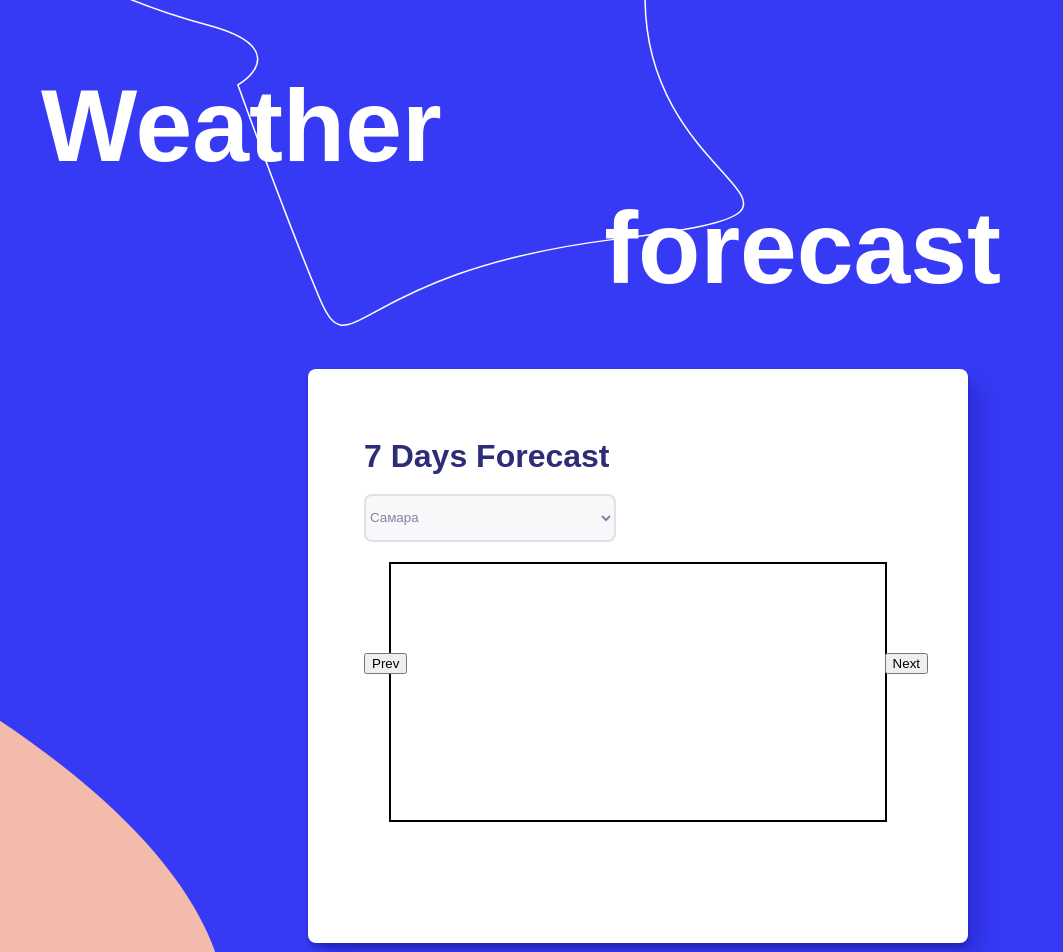
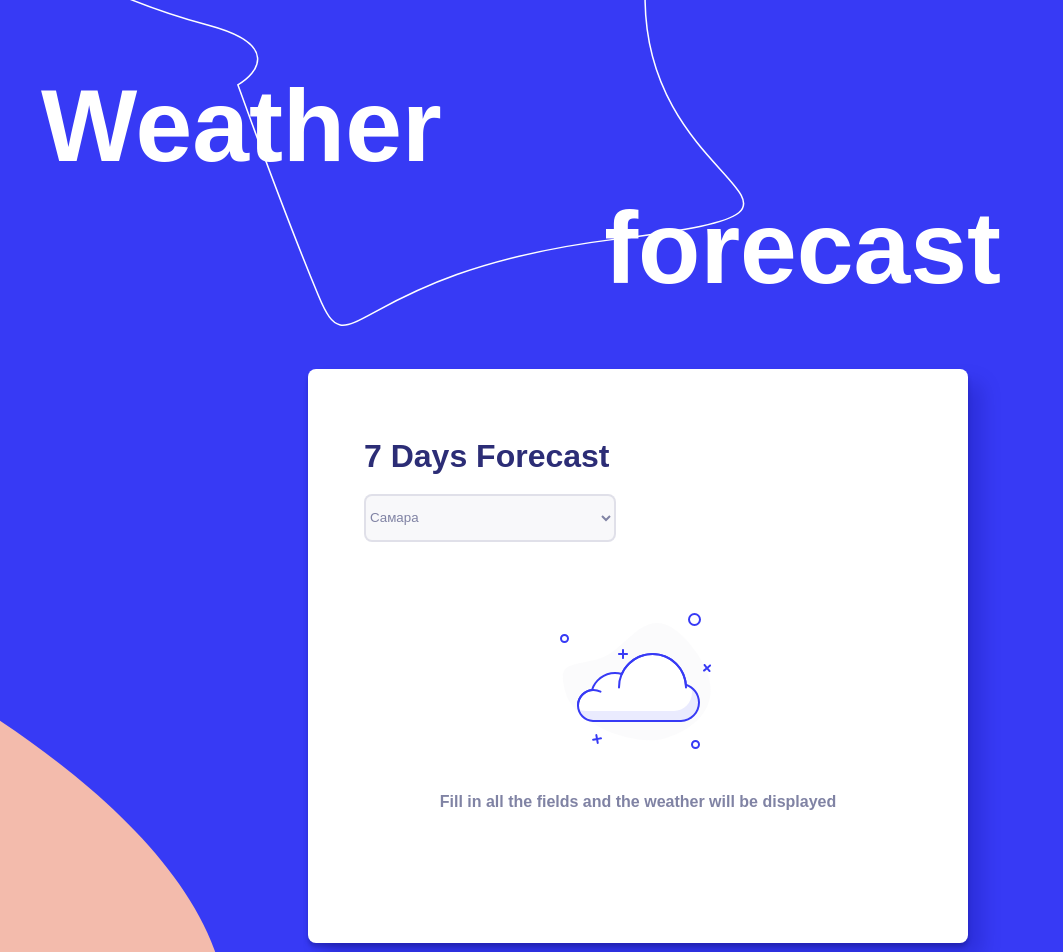
Before and after one commit to den10004/Weather, a React (Create React App) app: page / in a window 1280 px wide. Shown: the top 952 px of the page, without its empty margins (0-1063 px from the left). Built offline with nearby package versions, Linux system fonts and the light colour scheme.

Commit message:
рефакторинг кода

```diff
--- a/package.json
+++ b/package.json
@@ -1,17 +1,22 @@
 {
   "name": "weather",
   "version": "0.1.0",
+  "homepage": "https://github.com/den10004/Weather",
   "private": true,
   "dependencies": {
     "@testing-library/jest-dom": "^5.11.4",
     "@testing-library/react": "^11.1.0",
     "@testing-library/user-event": "^12.1.10",
+    "eslint": "^7.27.0",
+    "gh-pages": "^3.1.0",
     "react": "^17.0.2",
     "react-dom": "^17.0.2",
     "react-scripts": "4.0.3",
     "web-vitals": "^1.0.1"
   },
   "scripts": {
+    "predeploy": "npm run build",
+    "deploy": "gh-pages -b master -d build",
     "start": "react-scripts start",
     "build": "react-scripts build",
     "test": "react-scripts test",
--- a/src/components/Blocks.js
+++ b/src/components/Blocks.js
@@ -9,6 +9,8 @@ import SevenDaysForecast from './SevenDaysForecast'
 
 function Blocks() {
 
+
+  const KEY = '4ca8521531042afe2d4080affc6fb41e'
 
   const cities = {
     'Самара': [53.195873, 50.100193],
@@ -29,19 +31,11 @@ function Blocks() {
 
 
 
-  function xx(value) {
-    let time = new Date(value).getTime() / 1000;  //округление
-    console.log(time)
-  }
-
   const getWeatherAfter = async (lat, lon) => {
 
-    const KEY = '4ca8521531042afe2d4080affc6fb41e' // мой
-    //const KEY = '8ddb2ae4d480545c1441bb2374c9ff6d'
-    //const KEY = '82b797b6ebc625032318e16f1b42c016'
-    // e.preventDefault();
+
     let time = Math.trunc(new Date().getTime() / 1000);  //округление
-    //let time = new Date().getTime() / 1000;  //округление
+
 
     const api_url = await
       fetch(`https://api.openweathermap.org/data/2.5/onecall/timemachine?lat=${lat}&lon=${lon}&dt=${time}&units=metric&appid=${KEY}`)  //из прошлого
@@ -72,16 +66,9 @@ function Blocks() {
 
 
   let temp = Object.values(wea)
-  // let ima = Object.values(image)
   let datesToRender = Object.values(dates)
 
   const getWeather7days = async (lat, lon) => {
-
-    const KEY = '4ca8521531042afe2d4080affc6fb41e';  //мой
-
-    //const KEY = '8ddb2ae4d480545c1441bb2374c9ff6d';
-    // const KEY = '82b797b6ebc625032318e16f1b42c016'
-    //   const KEY = 'e486c33df43a0462ba98a38ea4850f06'
 
     const api_weather_url = await
       fetch(`https://api.openweathermap.org/data/2.5/onecall?lat=${lat}&lon=${lon}&exclude=current&units=metric&appid=${KEY}`)  //7 дней
@@ -112,7 +99,7 @@ function Blocks() {
     //let date = new Date(value)
     //console.log(date.getDate()+'.'+(date.getMonth()+1+'.' +date.getFullYear()));
     //console.log(value) //2021-05-16
-    xx(value)
+
 
 
     //getWeatherAfter(value2);
--- a/src/components/OneDayForecast.js
+++ b/src/components/OneDayForecast.js
@@ -1,4 +1,5 @@
 import '../styles/OneDayForecast/oneDayForecast.css'
+import CloudImage from './CloudImage'
 
 
 function OneDayForecast({ temp, datesToRender, icon }) {
@@ -6,12 +7,19 @@ function OneDayForecast({ temp, datesToRender, icon }) {
     let im = icon.icon
 
     return (
+        <>
+            {im ? (
                 <div className="OneDayForecast">
                     <div className="OneDayForecast__data">{datesToRender}</div>
                     <img className="OneDayForecast__image" src={`http://openweathermap.org/img/wn/${im}@2x.png`} alt='rain_image' />
                     <div></div>
                     <div className="OneDayForecast__temperature">+{temp} C</div>
                 </div>
+
+            ) : (<CloudImage />)
+
+        }
+       </>
     );
 }
 
--- a/src/components/SevenDaysForecast.js
+++ b/src/components/SevenDaysForecast.js
@@ -1,13 +1,13 @@
 import '../styles/SevenDaysForecast/sevenDaysForecast.css'
-//import {useRef} from 'react'
+import CloudImage from './CloudImage'
 
 
 
 function SevenDaysForecast({ dataSeven }) {
 
       let ds = dataSeven.dataSeven
+     // console.log(ds.index)
       let offset = 0;
-      //const sliderLine = useRef(null);
 
       let sliderLine = {
             width: '80%',
@@ -34,26 +34,19 @@ function SevenDaysForecast({ dataSeven }) {
             offset = offset + 127;
             if (offset > 508) {
                   offset = 0;
-                sliderLine = Object.assign({"left": "-127px"})
+                  sliderLine = Object.assign({ "left": "-127px" })
             }
       }
       //    sliderLine.style.left = -offset + 'px';
 
       console.log(sliderLine.left)
 
-      function x () {
-            console.log(Object.assign({"left": "127"}));
-
-      }
-      x()
 
       function next() {
 
             offset = offset - 127;
             if (offset < 0) {
                   offset = 508;
-              //   sliderLine.style.left = -offset + 'px';
-
             }
       }
 
@@ -61,25 +54,13 @@ function SevenDaysForecast({ dataSeven }) {
       return (
 
             <>
-                  { /*   <div className="sevenDaysForecast">
+                  {ds ? (
+                        <div className="sevenDaysForecast">
                               <div className="slider">
-                              {
-                                    ds && ds.map((e) =>
-                                          <div className="slider__card" key={e.id}>
-                                                {converter(e.dt)}
-                                                <img className="slider__card__image" src={`http://openweathermap.org/img/wn/${e.weather[0].icon}@2x.png`} alt='rain_image' />
-                                                <div className="slider__card__temperature">{Math.ceil(e.temp.day)}&deg; C</div>
-                                          </div>)
-                              }
-                        </div>
-                        </div>*/}
-
-                  <div className="sevenDaysForecast1">
-                        <div className="slider1">
                                     <div style={sliderLine} >
                                           {
-                                          ds && ds.map((e) =>
-                                                <div className="slider__card" key={e.id}>
+                                                ds && ds.map((e, index) =>
+                                                      <div className="slider__card" key={index}>
                                                             {converter(e.dt)}
                                                             <img className="slider__card__image" src={`http://openweathermap.org/img/wn/${e.weather[0].icon}@2x.png`} alt='rain_image' />
                                                             <div className="slider__card__temperature">{Math.ceil(e.temp.day)}&deg; C</div>
@@ -88,9 +69,16 @@ function SevenDaysForecast({ dataSeven }) {
                                     </div>
 
                               </div>
-                        <button class="slider-prev" onClick={prev}>Prev</button>
-                        <button class="slider-next" onClick={next}>Next</button>
+                              <button className="slider-prev" onClick={prev}>Prev</button>
+                              <button className="slider-next" onClick={next}>Next</button>
                         </div>
+
+                  ) : (
+                        <CloudImage />
+                  )
+
+                  }
+
 
 
 
--- a/src/styles/SevenDaysForecast/sevenDaysForecast.css
+++ b/src/styles/SevenDaysForecast/sevenDaysForecast.css
@@ -1,46 +1,18 @@
 .sevenDaysForecast {
     width: 100%;
-}
-
-.sevenDaysForecast1 {
-    width: 100%;
     position: relative;
-
 }
 
 .slider {
     display: flex;
     justify-content: space-between;
     margin-top: 54px;
-
-}
-
-.slider1 {
-    border: 2px solid black;
     width: 90%;
     height: 256px;
     margin: 20px auto;
     overflow: hidden;
 }
-/*
 
-.slider-line {
-    width: 1024px;
-    height: 200px;
-    display: flex;
-    position: relative;
-    left: 0 px;
-    transition: all ease 1s;
-
-}
-
-.slider-line1 {
-    width: 80%;
-    height: 200px;
-    display: flex;
-    left: 0;
-    transition: all ease 1s;
-}*/
 
 .slider__card {
     background: #373AF5;
@@ -50,7 +22,6 @@
     border-radius: 8px;
     width: 30%;
     padding: 20px 20px 20px 20px;
-
 }
 
 .slider__card__data {
```
Also changed, not shown: 1 other file (tests, documents, lock files or other folders). Lines whose indentation alone changed are shown as unchanged.
